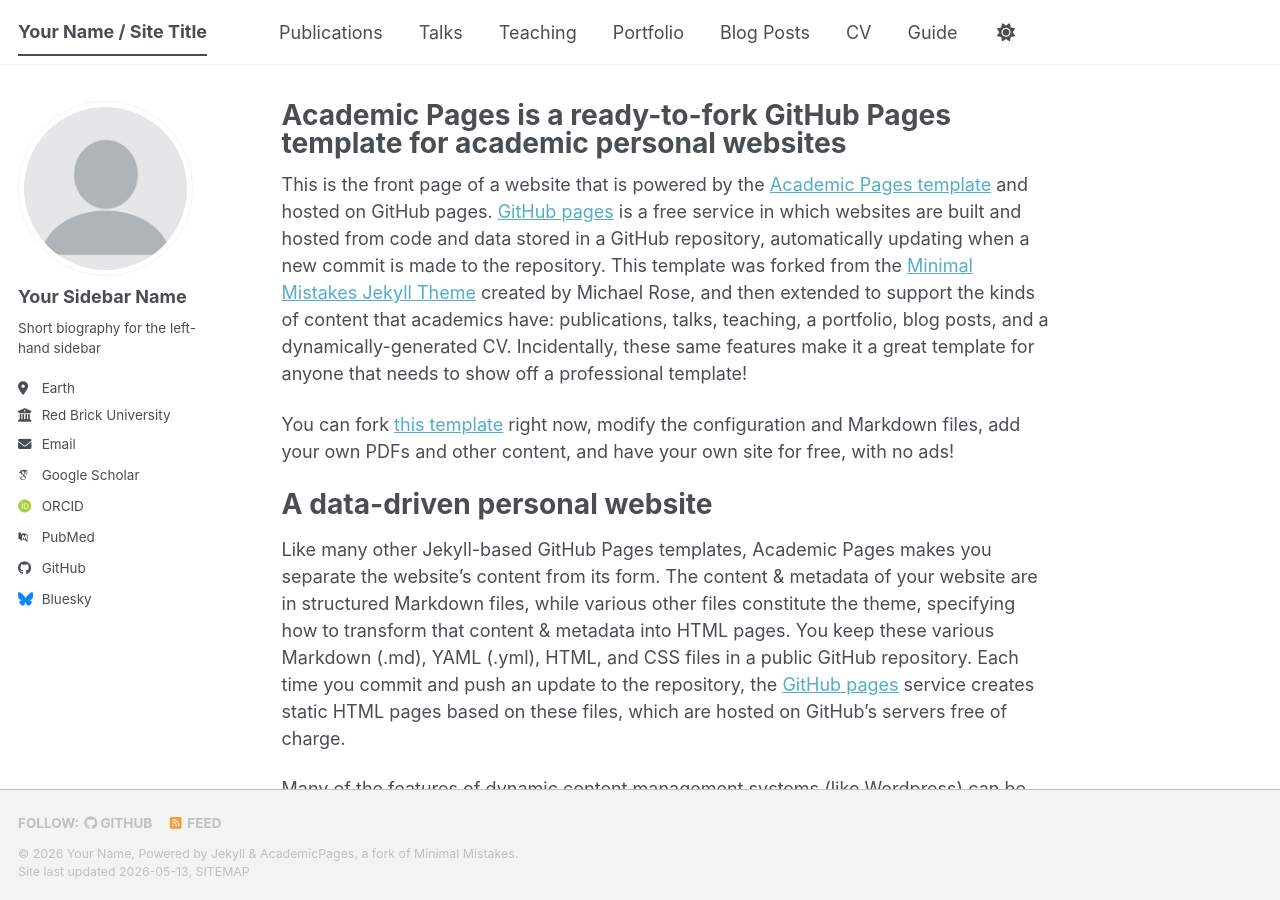
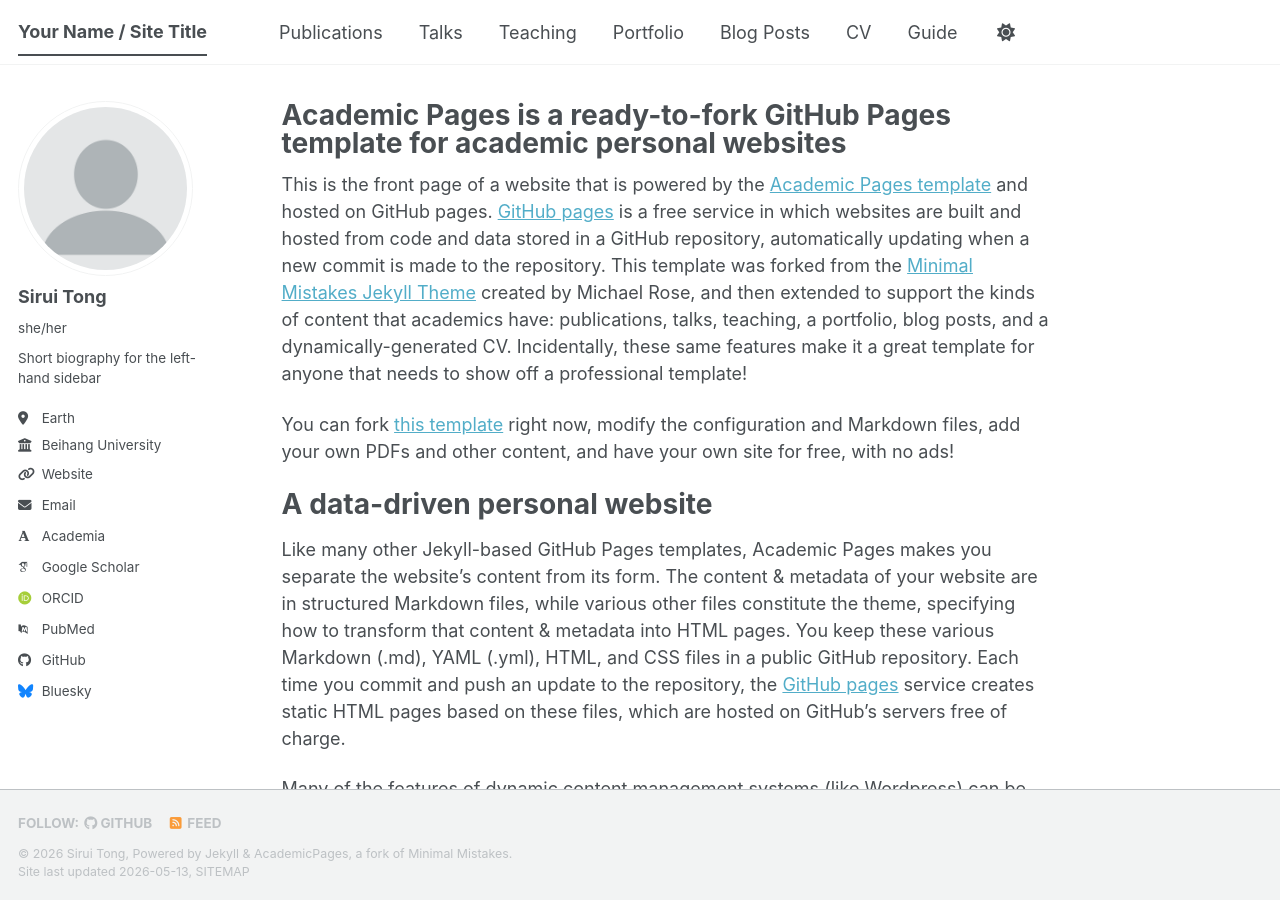
Before and after one commit to 3irui/sirui.github.io, a Jekyll site: the page built from _pages/about.md, in a window 1280 px wide and 900 px high. Built offline with Jekyll 4.4.1, drawn with Linux system fonts in a browser that asks for light colours; some web fonts are replaced; a script bundle is joined from its source files by our own code; library files that are not in the unit come from our copies.

Commit message:
Update _config.yml

```diff
--- a/_config.yml
+++ b/_config.yml
@@ -11,7 +11,7 @@
 site_theme               : "default" # The available themes options are "default", "air", "sunrise", "mint", "dirt" and "contrast"
 title                    : "Your Name / Site Title"
 title_separator          : "-"
-name                     : &name "Your Name"
+name                     : &name "Sirui Tong"
 description              : &description "Your Name's academic portfolio"   # Update this with a general description of your site, this is the default if not overridden by a page
 url                      : https://academicpages.github.io # The base hostname & protocol for your site e.g. "https://[your GitHub username].github.io",
                                                            # or if you already have some other page hosted on Github then use "https://[your GitHub username].github.io/[Your Repo Name]"
@@ -24,16 +24,16 @@
 author:
   # Biographic information
   avatar           : "profile.png"
-  name             : "Your Sidebar Name"
-  pronouns         : # example: "she/her"
+  name             : "Sirui Tong"
+  pronouns         : "she/her"
   bio              : "Short biography for the left-hand sidebar"
   location         : "Earth"
-  employer         : "Red Brick University"
-  uri              : # URL
-  email            : "none@example.org"
+  employer         : "Beihang University"
+  uri              : irui.github.io
+  email            : "22091001@buaa.edu.cn"
 
   # Academic websites
-  academia         : # URL
+  academia         : 3irui.github.io
   arxiv            : # URL - Update with the correct link to your profile
   googlescholar    : "https://scholar.google.com/citations?user=PS_CX0AAAAAJ"
   inspire-hep      : # URL
```
